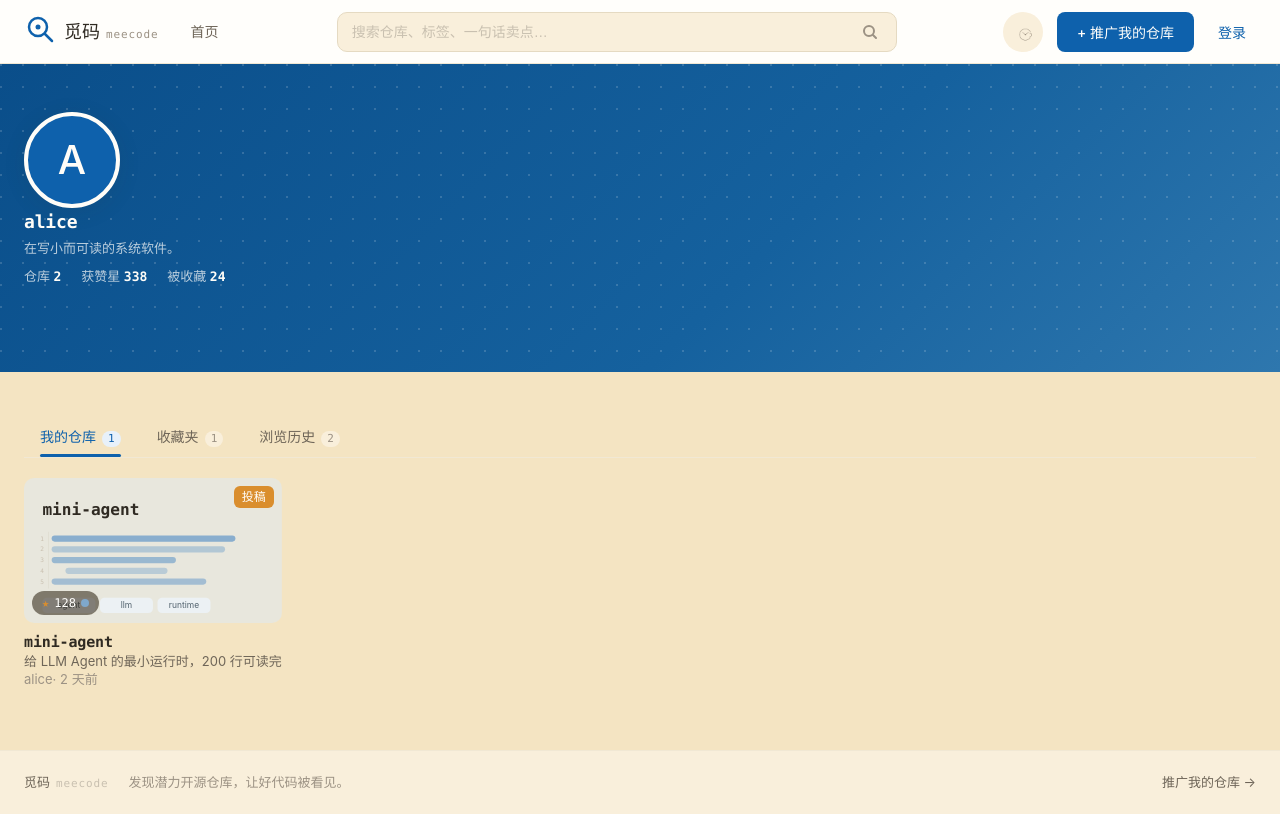
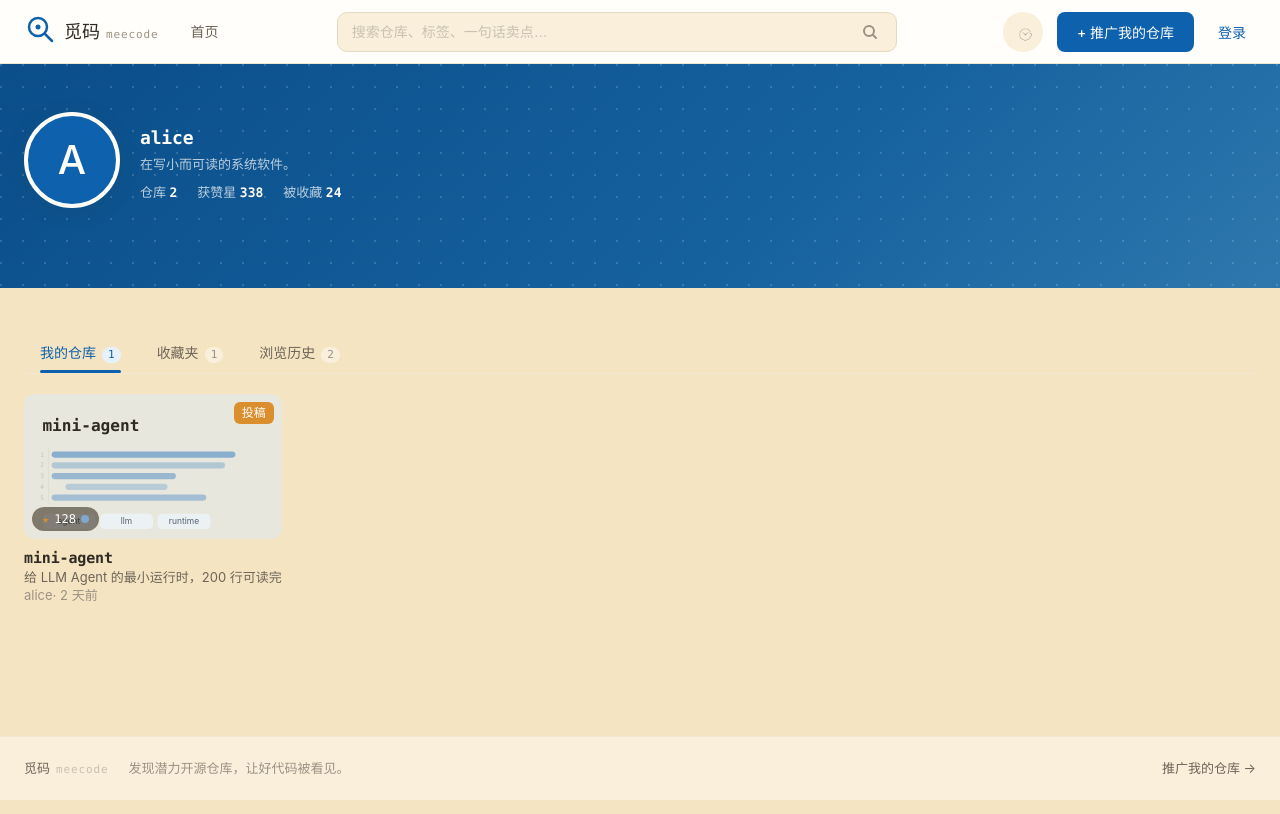
Before and after one commit to alaala-daka/Meecode-Find_your_code, a React (Vite) app in the folder frontend/: page /user/alice in a window 1280 px wide. Built offline with nearby package versions, Linux system fonts and the light colour scheme.

Commit message:
fix(frontend): 头部布局规则随类名更名挂到 profile-head-wrap

```diff
--- a/frontend/src/pages/ProfilePage.css
+++ b/frontend/src/pages/ProfilePage.css
@@ -10,7 +10,7 @@
   padding-bottom: 20px;
 }
 .profile-page { position: relative; margin-top: 24px; }
-.profile-head { display: flex; gap: 20px; align-items: flex-end; }
+.profile-head-wrap { display: flex; gap: 20px; align-items: flex-end; }
 .profile-avatar {
   width: 96px; height: 96px;
   border-radius: 50%;
```
